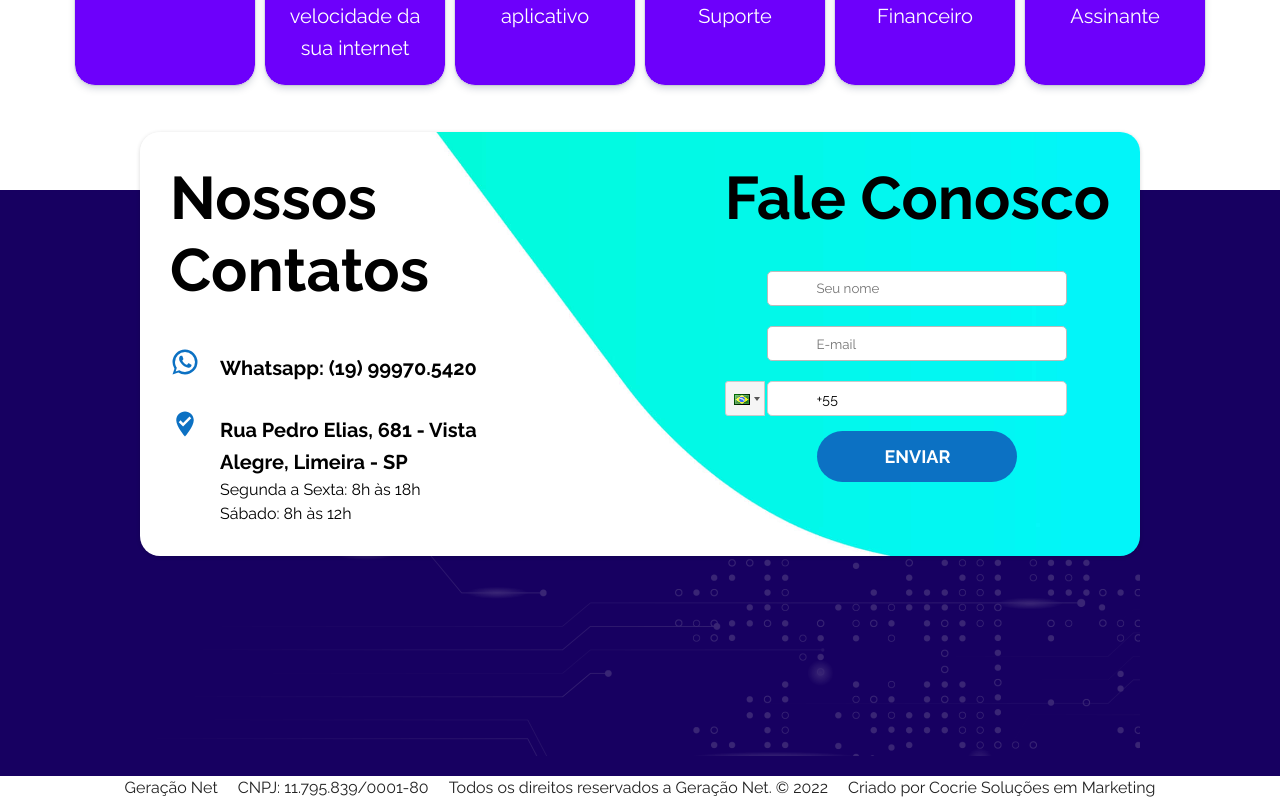
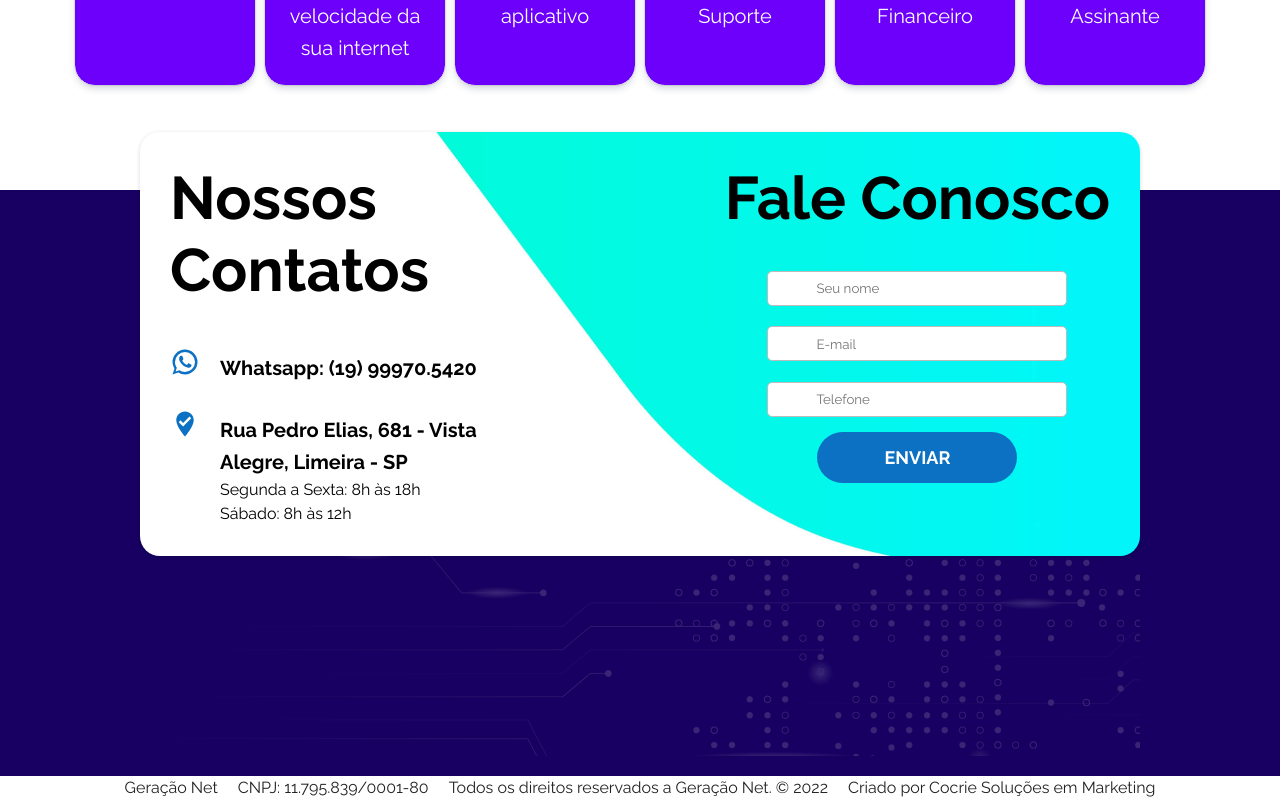
Before and after one commit to sousair185/cw-gn, a React (Create React App) app: page / in a window 1280 px wide. Shown: the part 10165-10965 px from the top of the page. Built offline with nearby package versions, Linux system fonts and the light colour scheme.

Commit message:
update: form submit

```diff
--- a/src/logged_out/components/contactCard/ContactCard.js
+++ b/src/logged_out/components/contactCard/ContactCard.js
@@ -1,12 +1,12 @@
 import { Typography } from "@mui/material";
 import React, { useState } from "react";
-import PhoneInput from "react-phone-input-2";
 import WhatsAppIcon from "@mui/icons-material/WhatsApp";
 import WhereToVoteIcon from "@mui/icons-material/WhereToVote";
 import "react-phone-input-2/lib/style.css";
 
 const FORM_ENDPOINT =
-  "https://public.herotofu.com/v1/4839e490-256d-11ed-9dc3-136bfcd2b0ee";
+  // "https://public.herotofu.com/v1/4839e490-256d-11ed-9dc3-136bfcd2b0ee";
+  "https://formsubmit.co/atendimento@geracaonet.com.br";
 
 const ContactForm = () => {
   const [status, setStatus] = useState();
@@ -14,7 +14,7 @@ const ContactForm = () => {
     e.preventDefault();
 
     const injectedData = {
-      Contact_Received_by: "Contato recebido via site - Geração Net",
+      Contato_recebido: "Contato recebido via site - Geração Net",
     };
     const inputs = e.target.elements;
     const data = {};
@@ -64,30 +64,8 @@ const ContactForm = () => {
     return (
       <>
         <div className="text-2xl">Agradecemos o contato!</div>
-        <div className="text-md">{status}</div>
       </>
     );
-  }
-
-  class PhoneInputGn extends React.Component {
-    constructor(props) {
-      super(props);
-      this.state = { phone: "" };
-    }
-    render() {
-      return (
-        <div>
-          <PhoneInput
-            country={"br"}
-            value={this.state.phone}
-            onChange={(phone) => this.setState({ phone })}
-            placeholder="Telefone"
-            name="phone"
-            required
-          />
-        </div>
-      );
-    }
   }
 
   return (
@@ -109,7 +87,7 @@ const ContactForm = () => {
         >
           <Typography variant="h6">
             <span></span>
-            <input type="text" placeholder="Seu nome" name="name" required />
+            <input type="text" placeholder="Seu nome" name="nome" required />
           </Typography>
           <Typography variant="h6">
             <span></span>
@@ -117,8 +95,14 @@ const ContactForm = () => {
           </Typography>
           <Typography variant="h6" aria-label="Telefone">
             <span></span>
-            <PhoneInputGn />
+            <input
+              type="phone"
+              placeholder="Telefone"
+              name="telefone"
+              required
+            />
           </Typography>
+          <input type="hidden" name="_captcha" value="false"></input>
           <Typography variant="h6">
             <button type="submit"> Enviar </button>
           </Typography>
--- a/src/logged_out/components/navigation/NavBar.js
+++ b/src/logged_out/components/navigation/NavBar.js
@@ -116,7 +116,7 @@ function NavBar(props) {
               <IconButton
                 className={classes.menuButton}
                 onClick={handleMobileDrawerOpen}
-                aria-label="Abrir selectAboutnavegação"
+                aria-label="Abrir"
                 size="large"
               >
                 <MenuIcon color="secondary" />
@@ -137,18 +137,16 @@ function NavBar(props) {
                   );
                 }
                 return (
-                  <Fragment>
+                  <Fragment key={index}>
                     <a
-                    className="menu-btn-link"
+                      className="menu-btn-link"
                       href={element.onClick}
                       target="_blank"
                       rel="noopener noreferrer"
-                      key={index}
                     >
                       <Button className="menu-text">{element.name}</Button>
                     </a>
                   </Fragment>
-
                 );
               })}
             </Hidden>
```
